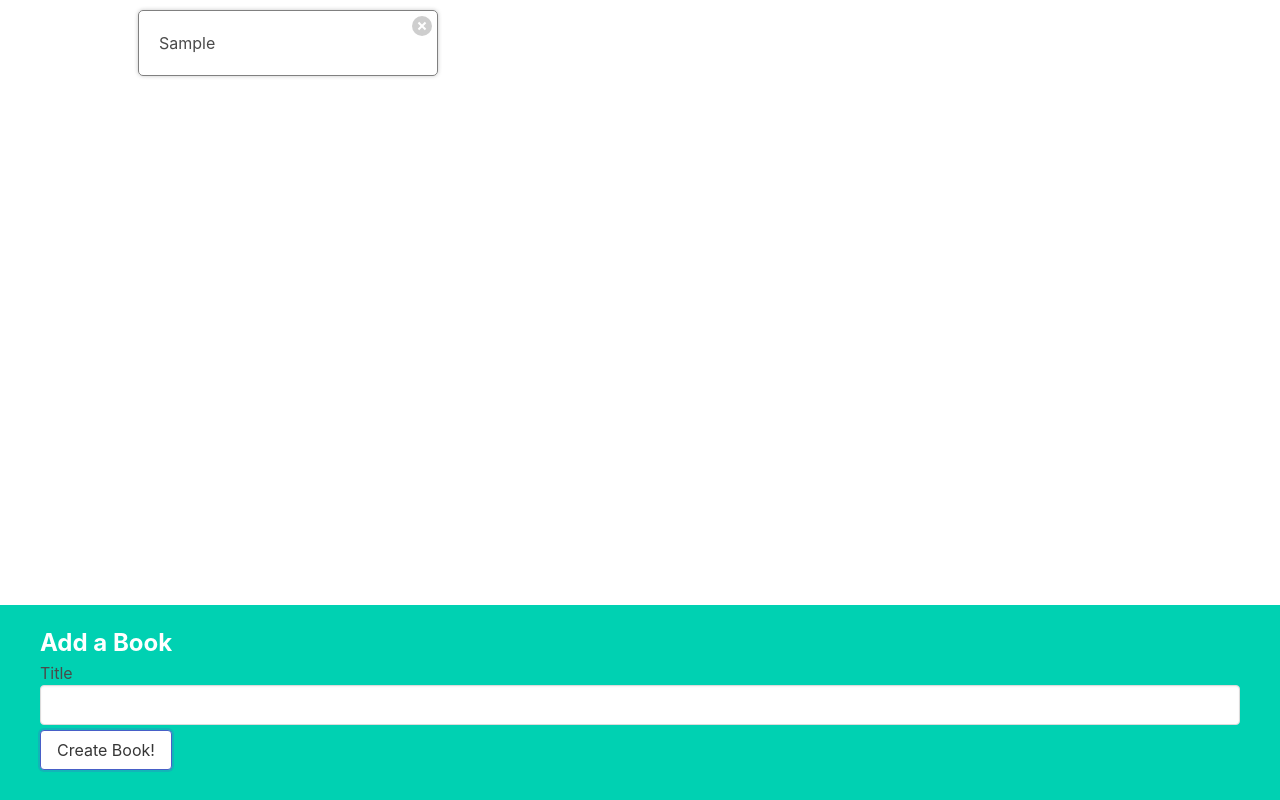
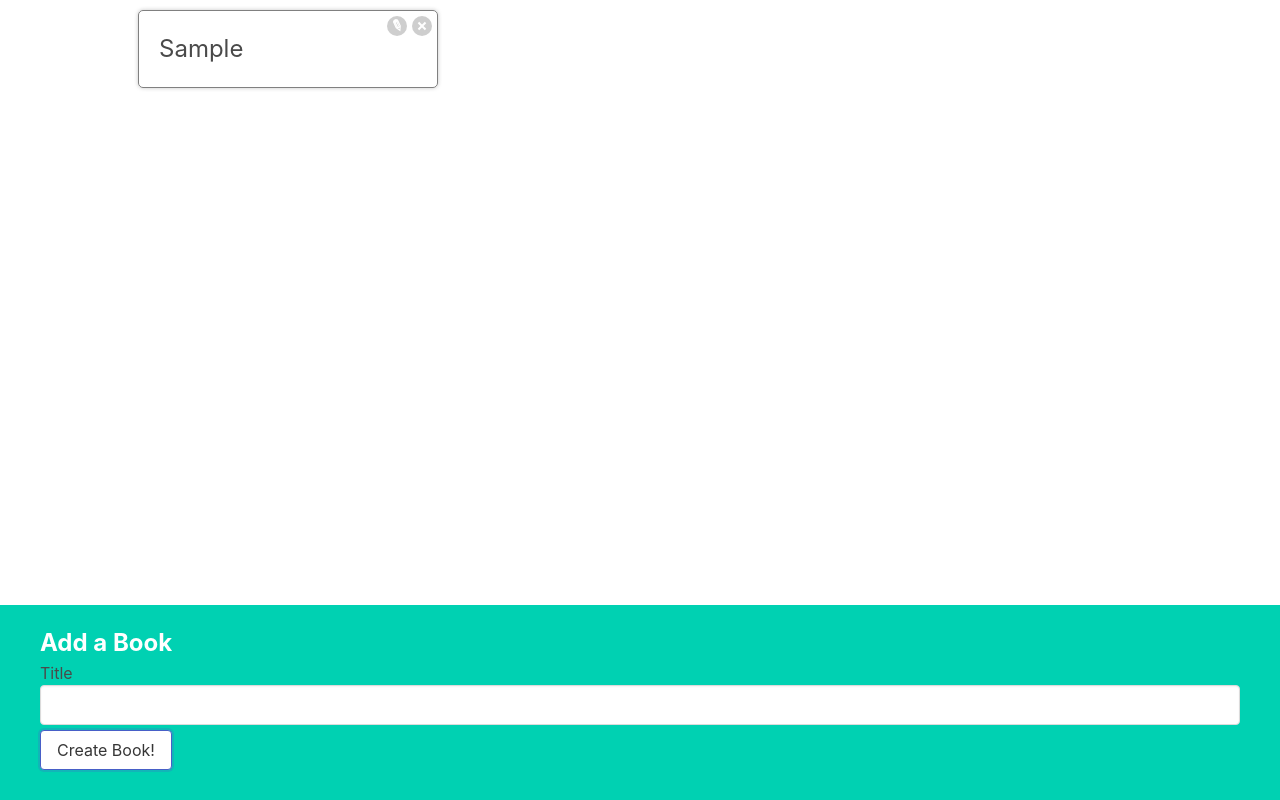
Before and after one commit to danporeda/books, a React (Create React App) app: page / in a window 1280 px wide. Both pictures are taken after typing "Sample" into the empty fields and a click on the button "Create Book!". Built offline with nearby package versions, Linux system fonts and the light colour scheme.

Commit message:
BookEdit component updated with book.title as default state value

```diff
--- a/src/components/BookEdit.js
+++ b/src/components/BookEdit.js
@@ -1,4 +1,24 @@
-function BookEdit() {
-  return <div>Book Edit</div>;
+import { useState } from 'react';
+
+function BookEdit({ book }) {
+  const [title, setTitle] = useState(book.title);
+
+  const handleChange = (event) => {
+    setTitle(event.target.value);
+  }
+
+  const handleSubmit = (event) => {
+    event.preventDefault();
+
+    console.log('new title', title);
+  }
+
+  return <form onSubmit={handleSubmit} className="book-edit">
+    <label>Title</label>
+    <input className="input" value={title} onChange={handleChange}/>
+    <button className="button is-primary">
+      Save
+    </button>
+  </form>;
 }
 export default BookEdit;
--- a/src/components/BookShow.js
+++ b/src/components/BookShow.js
@@ -1,12 +1,29 @@
+import { useState } from 'react';
+import BookEdit from './BookEdit';
+
 function BookShow({ book, onDelete }) {
-  const handleClick = () => {
+  const [showEdit, setshowEdit] = useState(false);
+
+  const handleDeleteClick = () => {
     onDelete(book.id);
+  };
+
+  const handleEditClick = () => {
+    setshowEdit(!showEdit)
+  };
+
+  let content = <h3>{book.title}</h3>;
+  if (showEdit) {
+    content = <BookEdit book={book}/>;
   }
 
   return <div className="book-show">
-    {book.title}
+    <div>{content}</div>
     <div className="actions">
-      <button className="delete" onClick={handleClick}>
+      <button className="edit" onClick={handleEditClick}>
+        Edit
+      </button>
+      <button className="delete" onClick={handleDeleteClick}>
         Delete
       </button>
     </div>
```
